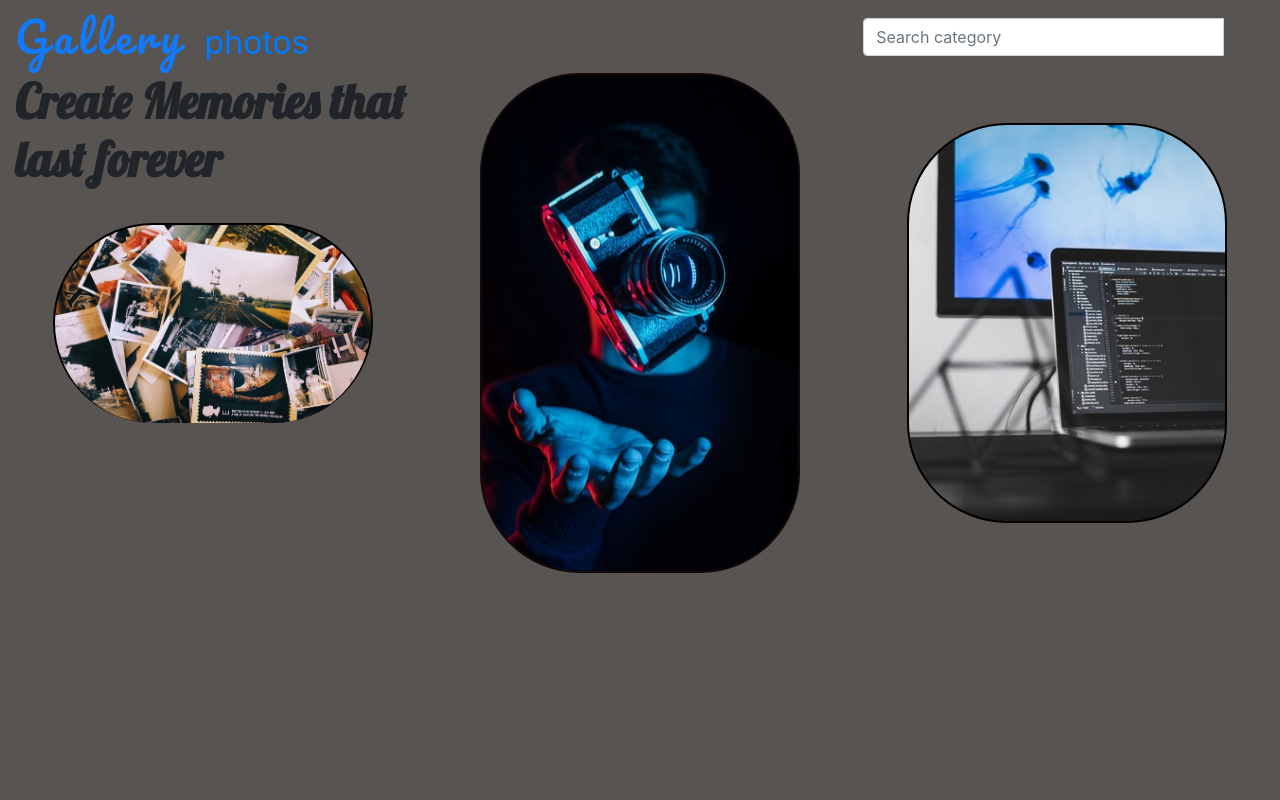
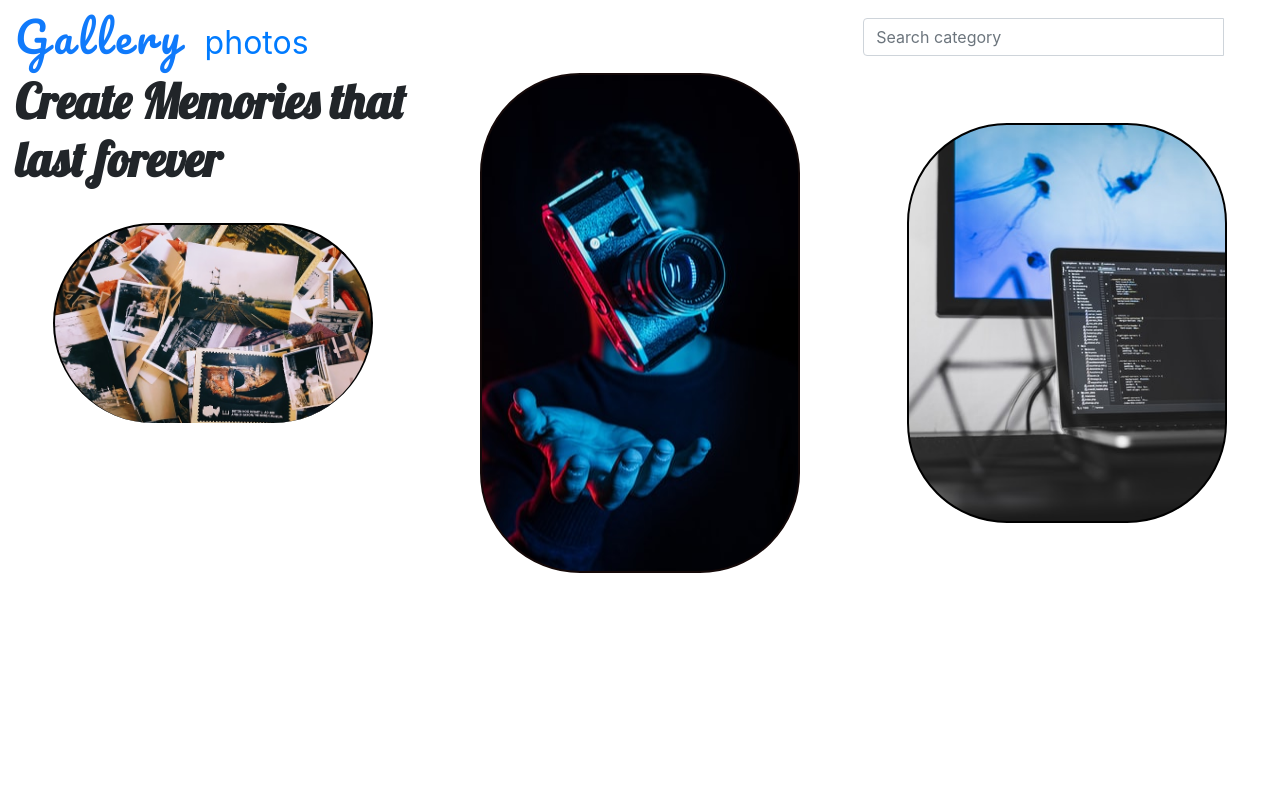
Before and after one commit to NjugunaMitchel/gallery, a Django app: page / in a window 1280 px wide. Run offline with Django 3.2, Linux system fonts and the light colour scheme; some libraries are stand-ins or nearby versions.

Commit message:
index page styling

```diff
--- a/static/css/index.css
+++ b/static/css/index.css
@@ -1,10 +1,3 @@
-body{
-    background-color: #585451;
-    overflow: hidden;
-    height:100vh;
-}
-
-
 .col-md-3{
     margin:auto;
     justify-content: space-around;
```
